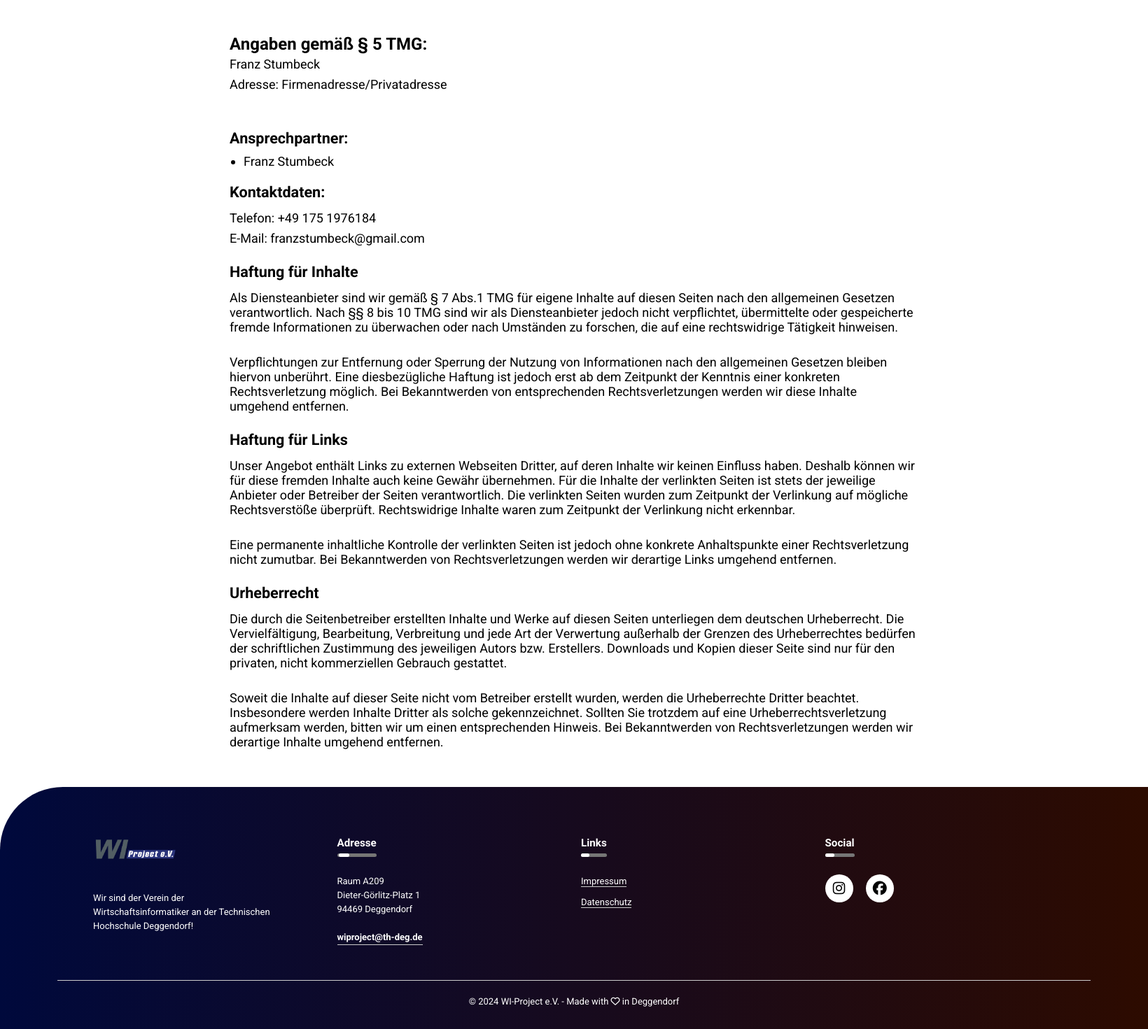
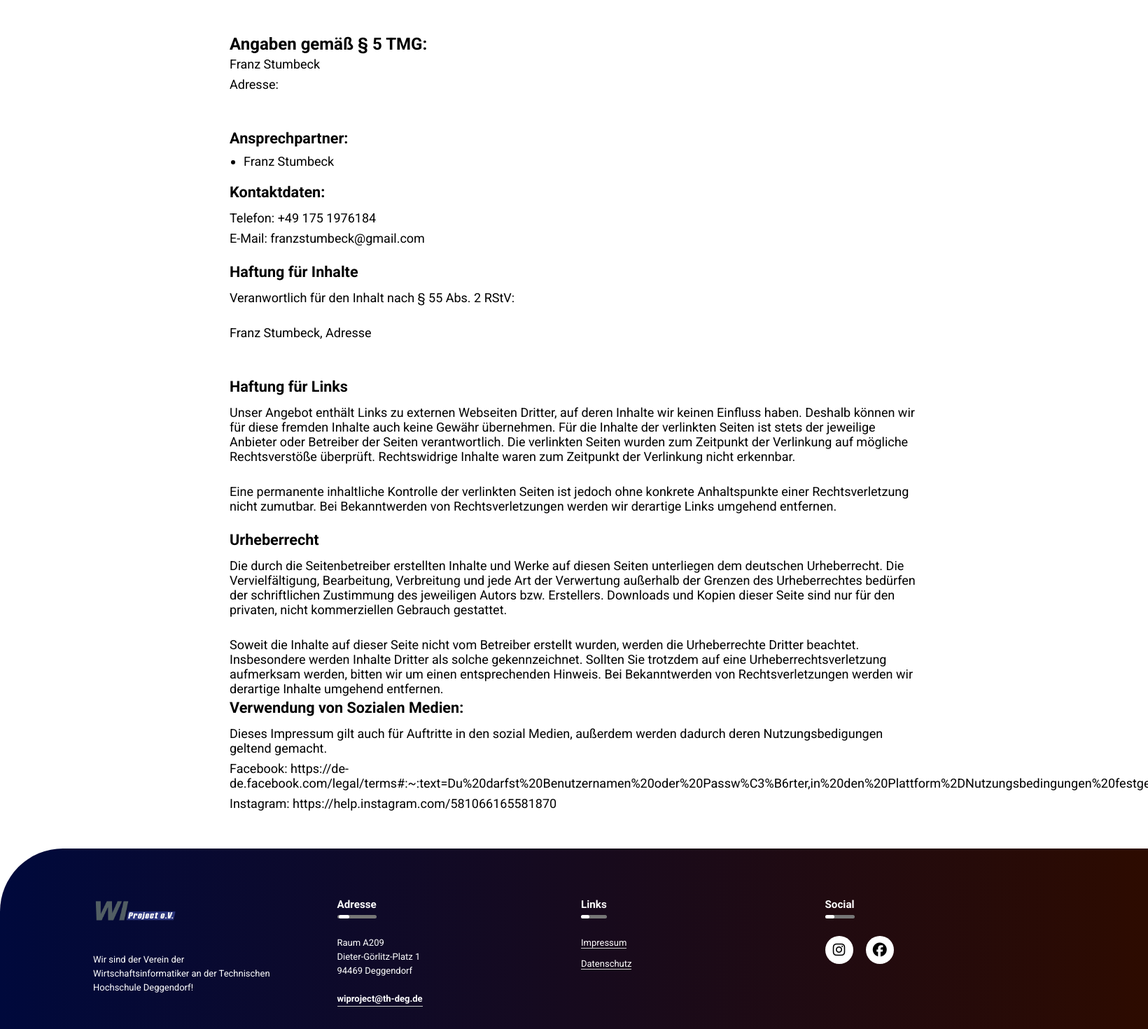
Before and after one commit to Lukxi/Grillerei, a PHP site: page /grillerei/impressum.php in a window 1640 px wide; the page is wider, and only the part inside the window is pictured. Shown: the part 801-2272 px from the top of that part at 70% size. Run offline with PHP 8.4, Linux system fonts and the light colour scheme.

Commit message:
Textänderung Impressum

```diff
--- a/impressum.php
+++ b/impressum.php
@@ -24,7 +24,7 @@
 
         <h4>Angaben gemäß § 5 TMG:</h4>
         <p>Franz Stumbeck</p>
-        <p>Adresse: Firmenadresse/Privatadresse</p>
+        <p>Adresse: </p>
         <br>
         <p></a></p>
         <br>
@@ -38,9 +38,10 @@
         <p>E-Mail: franzstumbeck@gmail.com</p>
         <br>
         <h5>Haftung für Inhalte</h5>
-        <p>Als Diensteanbieter sind wir gemäß § 7 Abs.1 TMG für eigene Inhalte auf diesen Seiten nach den allgemeinen Gesetzen verantwortlich. Nach §§ 8 bis 10 TMG sind wir als Diensteanbieter jedoch nicht verpflichtet, übermittelte oder gespeicherte fremde Informationen zu überwachen oder nach Umständen zu forschen, die auf eine rechtswidrige Tätigkeit hinweisen.</p>
+        <p>Veranwortlich für den Inhalt nach § 55 Abs. 2 RStV:</p><br>
+        <p>Franz Stumbeck, Adresse</p>
         <br>
-        <p>Verpflichtungen zur Entfernung oder Sperrung der Nutzung von Informationen nach den allgemeinen Gesetzen bleiben hiervon unberührt. Eine diesbezügliche Haftung ist jedoch erst ab dem Zeitpunkt der Kenntnis einer konkreten Rechtsverletzung möglich. Bei Bekanntwerden von entsprechenden Rechtsverletzungen werden wir diese Inhalte umgehend entfernen.</p>
+        <p></p>
         <br>
         <h5>Haftung für Links</h5>
         <p>Unser Angebot enthält Links zu externen Webseiten Dritter, auf deren Inhalte wir keinen Einfluss haben. Deshalb können wir für diese fremden Inhalte auch keine Gewähr übernehmen. Für die Inhalte der verlinkten Seiten ist stets der jeweilige Anbieter oder Betreiber der Seiten verantwortlich. Die verlinkten Seiten wurden zum Zeitpunkt der Verlinkung auf mögliche Rechtsverstöße überprüft. Rechtswidrige Inhalte waren zum Zeitpunkt der Verlinkung nicht erkennbar.</p>
@@ -51,6 +52,10 @@
         <p>Die durch die Seitenbetreiber erstellten Inhalte und Werke auf diesen Seiten unterliegen dem deutschen Urheberrecht. Die Vervielfältigung, Bearbeitung, Verbreitung und jede Art der Verwertung außerhalb der Grenzen des Urheberrechtes bedürfen der schriftlichen Zustimmung des jeweiligen Autors bzw. Erstellers. Downloads und Kopien dieser Seite sind nur für den privaten, nicht kommerziellen Gebrauch gestattet.</p>
         <br>
         <p>Soweit die Inhalte auf dieser Seite nicht vom Betreiber erstellt wurden, werden die Urheberrechte Dritter beachtet. Insbesondere werden Inhalte Dritter als solche gekennzeichnet. Sollten Sie trotzdem auf eine Urheberrechtsverletzung aufmerksam werden, bitten wir um einen entsprechenden Hinweis. Bei Bekanntwerden von Rechtsverletzungen werden wir derartige Inhalte umgehend entfernen.</p>
+        <h5>Verwendung von Sozialen Medien:</h5>
+        <p> Dieses Impressum gilt auch für Auftritte in den sozial Medien, außerdem werden dadurch deren Nutzungsbedigungen geltend gemacht.</p>
+        <p>Facebook: https://de-de.facebook.com/legal/terms#:~:text=Du%20darfst%20Benutzernamen%20oder%20Passw%C3%B6rter,in%20den%20Plattform%2DNutzungsbedingungen%20festgelegt.</p>
+        <p>Instagram: https://help.instagram.com/581066165581870</p>
     </section>
 
 
```
